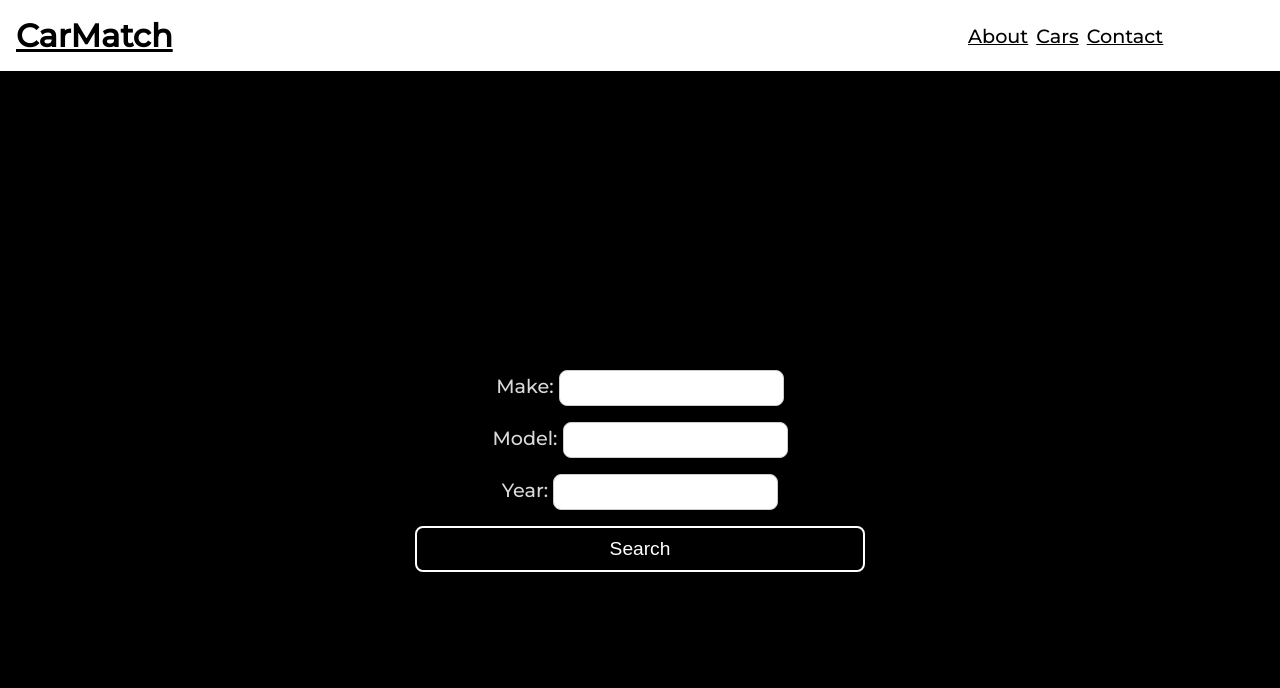
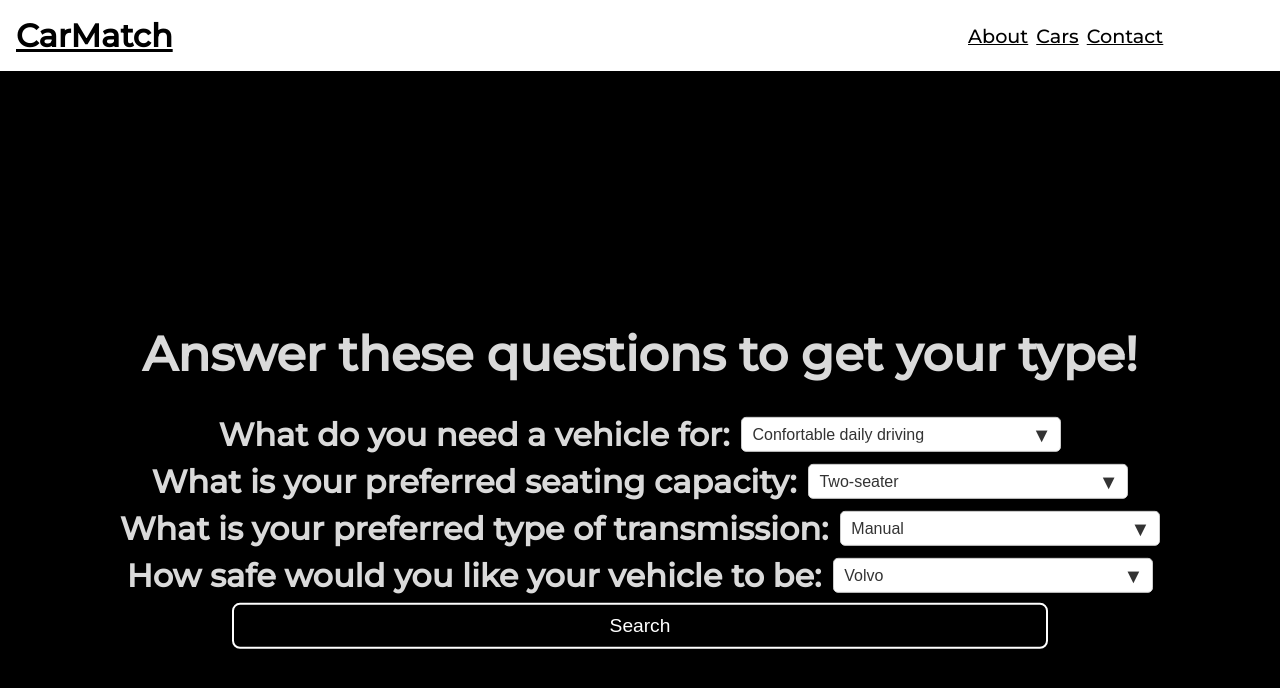
Before and after one commit to xWizzie/vehicle_finder, a React (Create React App) app in the folder client/: page / in a window 1280 px wide. Shown: the top 688 px of the page. Built offline with nearby package versions, Linux system fonts and the light colour scheme.

Commit message:
Added questions

```diff
--- a/client/src/App.css
+++ b/client/src/App.css
@@ -27,14 +27,6 @@ code {
     transform: translate(-50%, -50%);
 }
 
-form {
-    display: flex;
-    flex-basis: 100%;
-    flex-direction: column;
-    align-items: center;
-    max-width: 600px;
-    margin: 0 auto;
-}
 
 label {
     font-size: 1.2rem;
--- a/client/src/App.js
+++ b/client/src/App.js
@@ -15,7 +15,7 @@ const App = () => {
   const [vehicleForSaleData, setvehicleForSaleData] = React.useState([]);
 
   const handleFormData = async (formData) => {
-
+    console.log(formData)
     await Axios.post('http://localhost:3001/api/search', formData)
       .then((response) => {
         console.log("Api Search Success")
@@ -27,7 +27,7 @@ const App = () => {
   }
 
   React.useEffect(() => {
-    console.log(VehiclesReturned)
+    // console.log(VehiclesReturned)
 
     VehiclesReturned.length === 0 ? setSelectShown('Form') : setSelectShown('Cards')
   }, [VehiclesReturned]);
--- /dev/null
+++ b/client/src/components/Dropdown.css
@@ -0,0 +1,29 @@
+.dropdown {
+    display: inline-block;
+    position: relative;
+    margin-bottom: 0.5rem;
+}
+
+.dropdown select {
+    background-color: #fff;
+    border: 1px solid #ccc;
+    color: #333;
+    font-size: 16px;
+    padding: 8px 40px 8px 10px;
+    width: 25vw;
+    border-radius: 5px;
+    appearance: none;
+    -webkit-appearance: none;
+    -moz-appearance: none;
+}
+
+.dropdown::after {
+    content: "\25BC";
+    position: absolute;
+    top: 50%;
+    right: 10px;
+    transform: translateY(-50%);
+    font-size: 20px;
+    color: #333;
+    pointer-events: none;
+}
--- /dev/null
+++ b/client/src/components/Dropdown.js
@@ -0,0 +1,26 @@
+import React, { useState } from 'react';
+import "./Dropdown.css"
+
+function Dropdown(props) {
+    const [selectedOption, setSelectedOption] = useState(props.options[0]);
+
+    const handleOptionChange = (option) => {
+        setSelectedOption(option);
+        props.onChange(option);
+    };
+
+    return (
+        <div className="dropdown">
+            <select name={props.selectName} value={selectedOption} onChange={(e) => handleOptionChange(e.target.value)}>
+                {props.options.map((option) => (
+                    < option key={option} value={option} >
+                        {option}
+                    </option>
+                ))}
+
+            </select>
+        </div >
+    );
+}
+
+export default Dropdown;
--- /dev/null
+++ b/client/src/components/Form.css
@@ -0,0 +1,28 @@
+form {
+    display: flex;
+    flex-basis: 100%;
+    flex-direction: column;
+    align-items: center;
+    max-width: 85vw;
+    margin: 0 auto;
+}
+
+form div {
+    display: flex;
+    gap: 0.75rem;
+    justify-content: center;
+    align-items: center;
+    text-align: center;
+}
+
+form h1 {
+    font-size: 3rem;
+    text-align: center;
+    position: relative;
+    left: 0;
+}
+
+form div label {
+    font-size: 2rem;
+    font-weight: bold;
+}
--- a/client/src/components/Form.js
+++ b/client/src/components/Form.js
@@ -1,48 +1,58 @@
 import React, { useState } from "react";
+import "./Form.css";
+import Dropdown from "./Dropdown";
 
 function Form(props) {
     const [make, setMake] = useState("");
     const [model, setModel] = useState("");
     const [year, setYear] = useState("");
+    const [selectedOption, setSelectedOption] = useState('');
+
 
     const handleSubmit = (event) => {
         event.preventDefault();
-        const params = { make, model, year };
 
+        const formData = new FormData(event.target);
+
+        const use = formData.get('Use');
+        const seats = formData.get('Seating Capacity')
+        const transmission = formData.get('Type of Transmission')
+        const safety = formData.get('Safety')
+
+
+        const params = { use, seats, transmission, safety };
         props.onSubmit(params)
+    };
+
+    const handleDropdownChange = (option) => {
+        setSelectedOption(option);
     };
 
     return (
         <form onSubmit={handleSubmit}>
+            <h1>
+                Answer these questions to get your type!
+            </h1>
             <div>
-                <label htmlFor="make">Make: </label>
-                <input
-                    type="text"
-                    id="make"
-                    value={make}
-                    onChange={(event) => setMake(event.target.value)}
-                />
+                <label htmlFor="make">What do you need a vehicle for:</label>
+                <Dropdown selectName={"Use"} options={['Confortable daily driving', 'Fun daily driving', 'Fun side vehicle', 'Beater']} onChange={handleDropdownChange} />
+
             </div>
             <div>
-                <label htmlFor="model">Model: </label>
-                <input
-                    type="text"
-                    id="model"
-                    value={model}
-                    onChange={(event) => setModel(event.target.value)}
-                />
+                <label htmlFor="model">What is your preferred seating capacity:</label>
+                <Dropdown selectName={"Seating Capacity"} options={['Two-seater', 'Four-seater', 'Seven-seater or more']} onChange={handleDropdownChange} />
+
             </div>
             <div>
-                <label htmlFor="year">Year: </label>
-                <input
-                    type="text"
-                    id="year"
-                    value={year}
-                    onChange={(event) => setYear(event.target.value)}
-                />
+                <label htmlFor="year">What is your preferred type of transmission: </label>
+                <Dropdown selectName={"Type of Transmission"} options={['Manual', 'Automatic']} onChange={handleDropdownChange} />
+            </div>
+            <div>
+                <label htmlFor="year">How safe would you like your vehicle to be: </label>
+                <Dropdown selectName={"Safety"} options={['Volvo', 'As safe as possible', 'Mediocre', 'Possibly suicidal']} onChange={handleDropdownChange} />
             </div>
             <button type="submit">Search</button>
-        </form>
+        </form >
     );
 };
 
```
